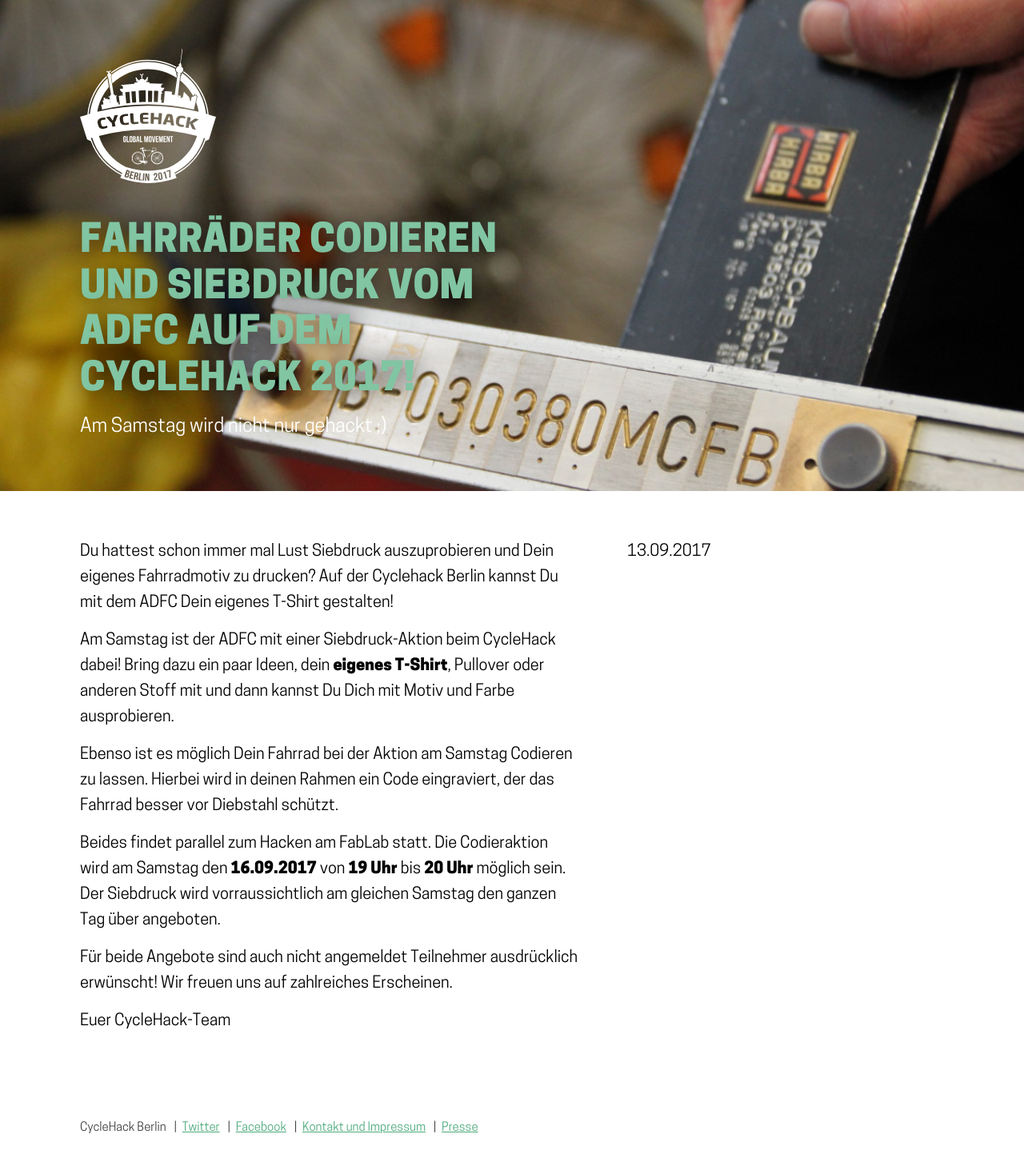
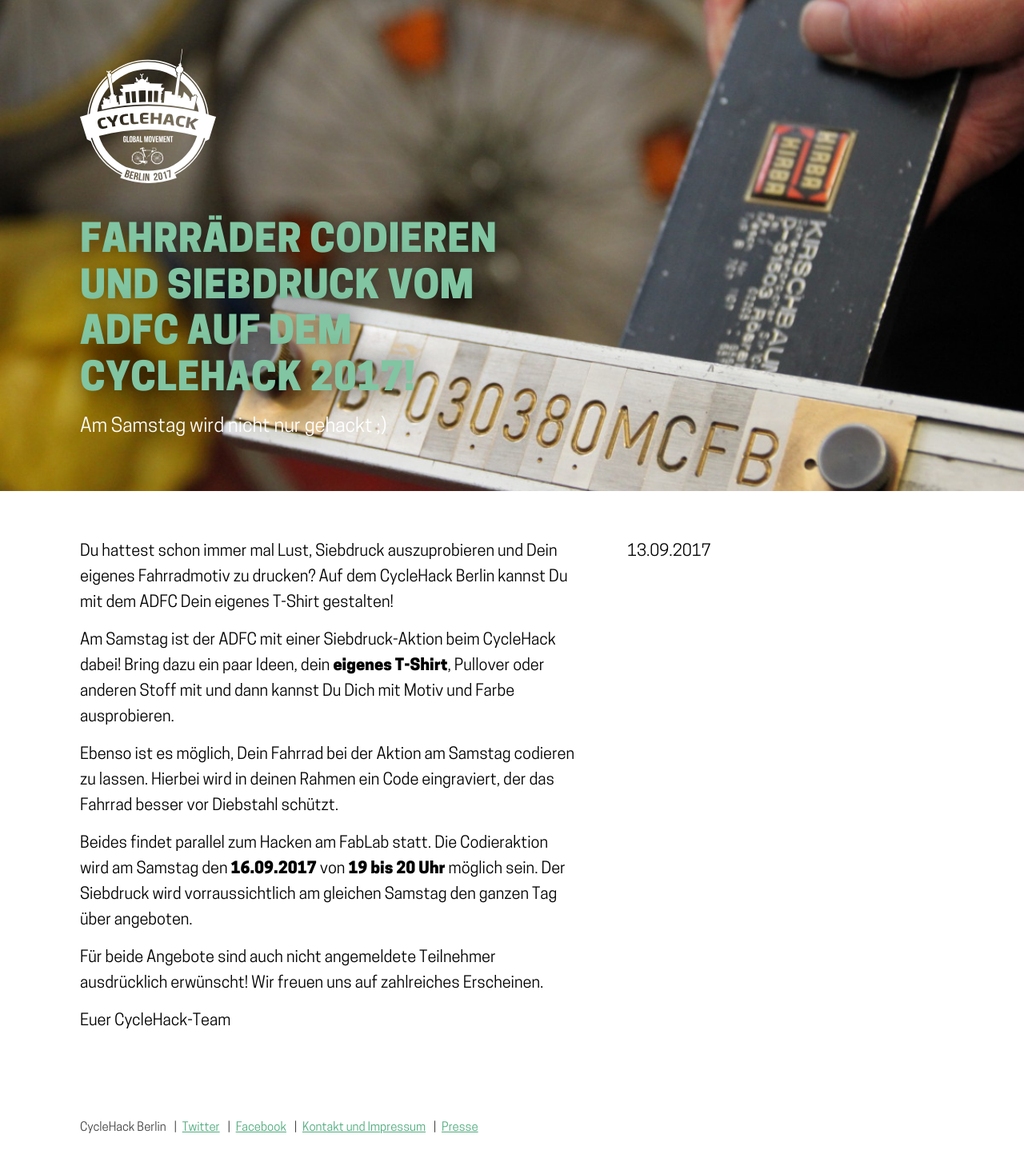
Before and after one commit to sjockers/cyclehackberlin.de, a Jekyll site: the page built from _posts/2017-09-13-adfc-codiern-und-siebdruck.markdown, in a window 1280 px wide. Shown: the whole page at 80% size. Built offline with Jekyll 4.4.1, drawn with Linux system fonts in a browser that asks for light colours.

Commit message:
Fix a few typos, added commas.

```diff
--- a/_posts/2017-09-13-adfc-codiern-und-siebdruck.markdown
+++ b/_posts/2017-09-13-adfc-codiern-und-siebdruck.markdown
@@ -5,14 +5,14 @@
 picture: "/uploads/adfc-codierung.jpg"
 ---
 
-Du hattest schon immer mal Lust Siebdruck auszuprobieren und Dein eigenes Fahrradmotiv zu drucken? Auf der Cyclehack Berlin kannst Du mit dem ADFC Dein eigenes T-Shirt gestalten!
+Du hattest schon immer mal Lust, Siebdruck auszuprobieren und Dein eigenes Fahrradmotiv zu drucken? Auf dem CycleHack Berlin kannst Du mit dem ADFC Dein eigenes T-Shirt gestalten!
 
 Am Samstag ist der ADFC mit einer Siebdruck-Aktion beim CycleHack dabei! Bring dazu ein paar Ideen, dein **eigenes T-Shirt**, Pullover oder anderen Stoff mit und dann kannst Du Dich mit Motiv und Farbe ausprobieren.
 
-Ebenso ist es möglich Dein Fahrrad bei der Aktion am Samstag Codieren zu lassen. Hierbei wird in deinen Rahmen ein Code eingraviert, der das Fahrrad besser vor Diebstahl schützt.
+Ebenso ist es möglich, Dein Fahrrad bei der Aktion am Samstag codieren zu lassen. Hierbei wird in deinen Rahmen ein Code eingraviert, der das Fahrrad besser vor Diebstahl schützt.
 
-Beides findet parallel zum Hacken am FabLab statt. Die Codieraktion wird am Samstag den **16.09.2017** von **19 Uhr** bis **20 Uhr** möglich sein. Der Siebdruck wird vorraussichtlich am gleichen Samstag den ganzen Tag über angeboten.
+Beides findet parallel zum Hacken am FabLab statt. Die Codieraktion wird am Samstag den **16.09.2017** von **19 bis 20 Uhr** möglich sein. Der Siebdruck wird vorraussichtlich am gleichen Samstag den ganzen Tag über angeboten.
 
-Für beide Angebote sind auch nicht angemeldet Teilnehmer ausdrücklich erwünscht! Wir freuen uns auf zahlreiches Erscheinen.
+Für beide Angebote sind auch nicht angemeldete Teilnehmer ausdrücklich erwünscht! Wir freuen uns auf zahlreiches Erscheinen.
 
 Euer CycleHack-Team
```
